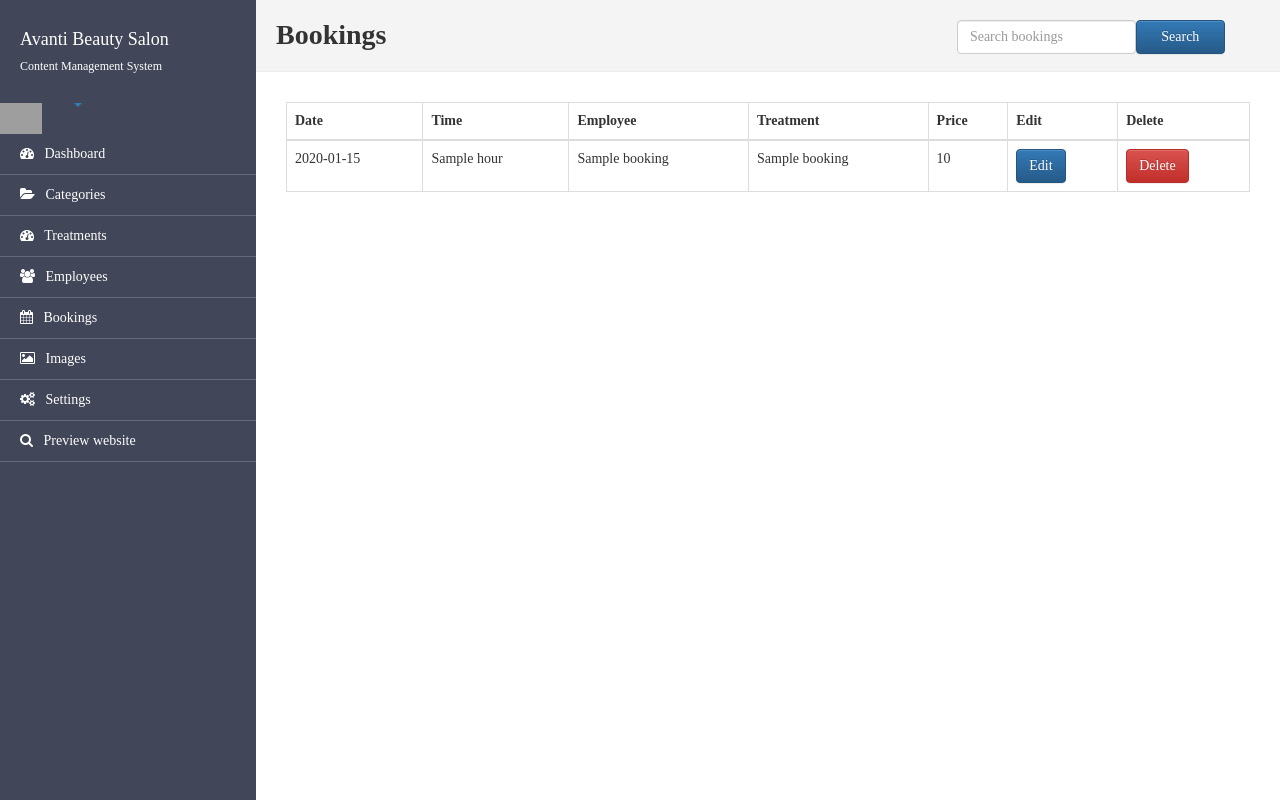
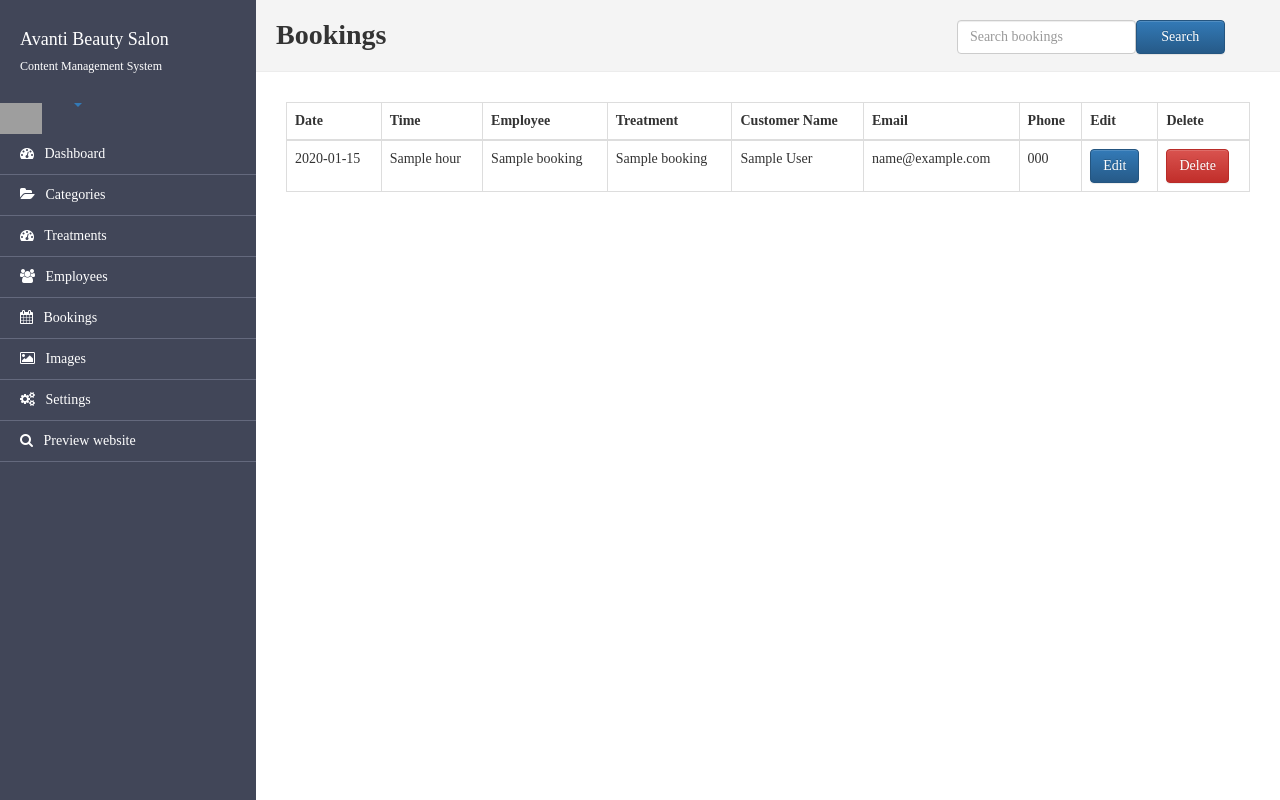
Before and after one commit to gemvietnam/BeautySalon, a Java web app: page /jsp/admin/bookings.jsp in a window 1280 px wide. Run offline with Tomcat 11, a stand-in JSP engine, Linux system fonts and the light colour scheme; the template is opened without the code that fills it: most values are stand-ins (such as "Sample title", 1, 10 or a date in 2020); grey boxes are pictures that could not be loaded.

Commit message:
Edited bookings admin page

```diff
--- a/WebContent/jsp/admin/bookings.jsp
+++ b/WebContent/jsp/admin/bookings.jsp
@@ -55,7 +55,9 @@
 					<td>Time</td>
 					<td>Employee</td>
 					<td>Treatment</td>
-					<td>Price</td>
+					<td>Customer Name</td>
+					<td>Email</td>
+					<td>Phone</td>
 					<td>Edit</td>
 					<td>Delete</td>
 				</tr>
@@ -67,7 +69,9 @@
 						<td><c:out value="${booking.hour}"/></td>
 						<td><c:out value="${booking.employeeName}"/></td>
 						<td><c:out value="${booking.serviceName}"/></td>
-						<td><c:out value="${booking.servicePrice}"/></td>
+						<td><c:out value="${booking.firstName}"/> <c:out value="${booking.lastName}"/></td>
+						<td><c:out value="${booking.email}"/></td>
+						<td><c:out value="${booking.phone}"/></td>
 						<td><a class="btn btn-primary" href="?page=editEmployee&id=<c:out value="${booking.id}"/>" role="button">Edit</a></td>
 						<td><a class="btn btn-danger" href="?page=delete&table=Employees&id=<c:out value="${booking.id}"/>" role="button">Delete</a></td>
 					</tr>
--- a/src/dao/BeautyDAOImpl.java
+++ b/src/dao/BeautyDAOImpl.java
@@ -443,6 +443,8 @@ public class BeautyDAOImpl implements BeautyDAO {
 				booking.setHour(resultSet.getTime("hour"));
 				booking.setFirstName(resultSet.getString("firstName"));
 				booking.setLastName(resultSet.getString("lastName"));
+				booking.setEmail(resultSet.getString("email"));
+				booking.setPhone(resultSet.getString("phone"));
 				booking.setServiceName(resultSet.getString("Services.name"));
 				booking.setServiceDuration(resultSet.getTime("Services.time"));
 				booking.setServicePrice(resultSet.getInt("Services.price"));
```
Also changed, not shown: 1 other file.
